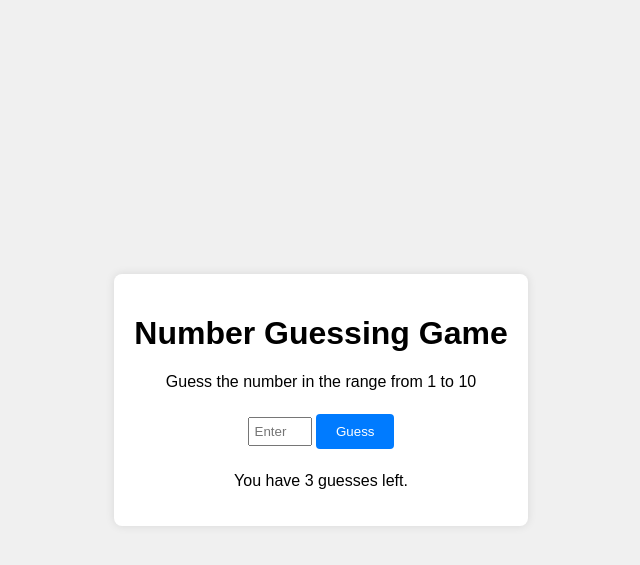
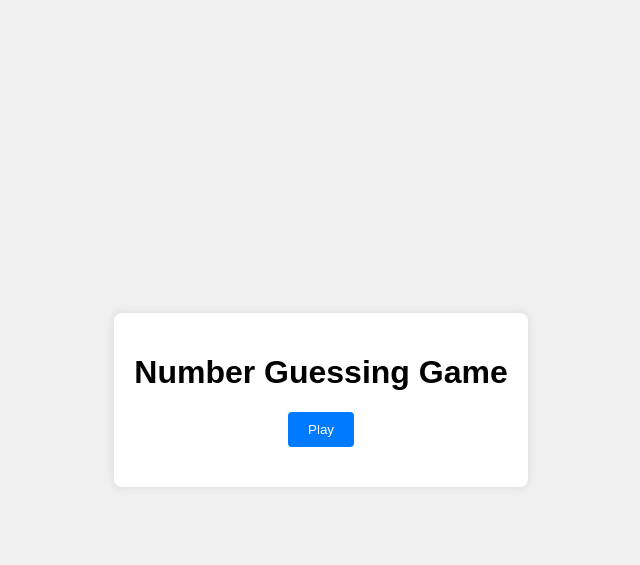
Before and after one commit to YordanBahchevanov/Simple_Games_Projects, a Flask app: page / in a window 1280 px wide. Shown: the top 565 px of the page, without its empty margins (319-959 px from the left). Run offline with Flask 3, Linux system fonts and the light colour scheme.

Commit message:
Changes to app.py

```diff
--- a/Number_Guessing_Game/app.py
+++ b/Number_Guessing_Game/app.py
@@ -19,7 +19,7 @@ def guess():
     data = request.get_json()
     user_guess = data.get("guess")
 
-    if user_guess is None:
+    if user_guess is None or higher_num < user_guess or user_guess < lower_num:
         return jsonify({
             "message": "Please enter a valid number.",
             "guesses_left": guesses_left,
@@ -47,7 +47,7 @@ def guess():
         random_number = randint(lower_num, higher_num)
         return jsonify({
             "message": message,
-            "guesses_left": guesses_left,
+            "guesses_left": 0,
             "correct": False,
         })
 
--- a/Number_Guessing_Game/static/script.js
+++ b/Number_Guessing_Game/static/script.js
@@ -1,3 +1,16 @@
+let randomNumber;
+let guessesLeft;
+
+function startGame() {
+    randomNumber = Math.floor(Math.random() * 10) + 1;
+    guessesLeft = 3;
+    document.getElementById('play-button').style.display = 'none';
+    document.getElementById('game-elements').style.display = 'block';
+    document.getElementById('message').textContent = '';
+    document.getElementById('guesses-left').textContent = 'You have 3 guesses left.';
+    document.getElementById('guess-input').value = '';
+}
+
 function makeGuess() {
     const userGuess = parseInt(document.getElementById('guess-input').value);
     const messageElement = document.getElementById('message');
@@ -16,14 +29,17 @@ function makeGuess() {
     .then(data => {
         messageElement.textContent = data.message;
         guessesLeftElement.textContent = `You have ${data.guesses_left} guesses left.`;
+
         if (data.correct || data.guesses_left === 0) {
-            document.querySelector('button').disabled = true;
+            document.querySelector('button[onclick="makeGuess()"]').disabled = true;
             setTimeout(() => {
-                document.querySelector('button').disabled = false;
+                document.querySelector('button[onclick="makeGuess()"]').disabled = false;
                 messageElement.textContent = '';
                 guessesLeftElement.textContent = 'You have 3 guesses left.';
                 document.getElementById('guess-input').value = '';
-            }, 3000);
+                document.getElementById('play-button').style.display = 'flex';
+                document.getElementById('game-elements').style.display = 'none';
+            }, 2000);
         }
     });
 }
--- a/Number_Guessing_Game/static/styles.css
+++ b/Number_Guessing_Game/static/styles.css
@@ -14,6 +14,23 @@ body {
     border-radius: 8px;
     box-shadow: 0 0 10px rgba(0, 0, 0, 0.1);
     text-align: center;
+    display: flex;
+    flex-direction: column;
+    align-items: center;
+}
+
+#play-button {
+    padding: 10px 20px;
+    background-color: #007bff;
+    color: #fff;
+    border: none;
+    border-radius: 4px;
+    cursor: pointer;
+    margin-bottom: 20px;
+}
+
+#play-button:hover {
+    background-color: #0056b3;
 }
 
 input[type="number"] {
--- a/Number_Guessing_Game/templates/index.html
+++ b/Number_Guessing_Game/templates/index.html
@@ -9,11 +9,14 @@
 <body>
     <div class="game-container">
         <h1>Number Guessing Game</h1>
-        <p>Guess the number in the range from 1 to 10</p>
-        <input type="number" id="guess-input" placeholder="Enter your guess">
-        <button onclick="makeGuess()">Guess</button>
-        <p id="message"></p>
-        <p id="guesses-left">You have 3 guesses left.</p>
+        <button id="play-button" onclick="startGame()">Play</button>
+        <div id="game-elements" style="display: none;">
+            <p>Guess the number in the range from 1 to 10</p>
+            <input type="number" id="guess-input" placeholder="Enter your guess">
+            <button onclick="makeGuess()">Guess</button>
+            <p id="message"></p>
+            <p id="guesses-left">You have 3 guesses left.</p>
+        </div>
     </div>
     <script src="{{ url_for('static', filename='script.js') }}"></script>
 </body>
```
